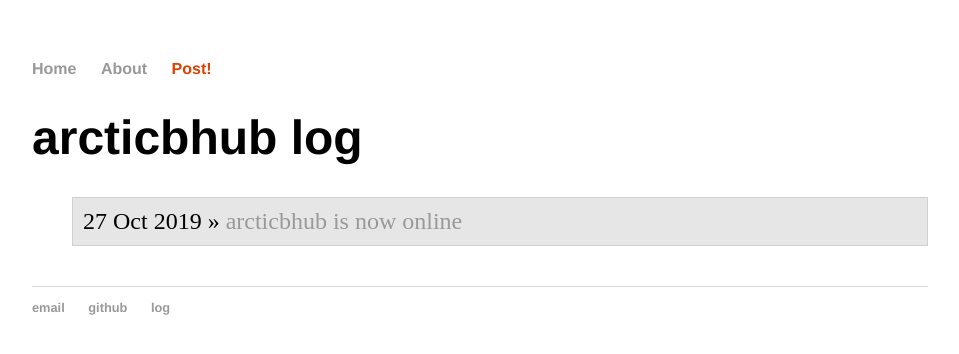
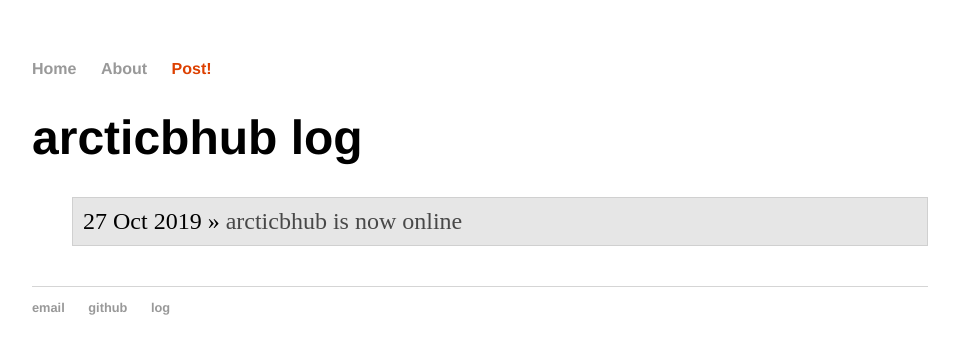
Before and after one commit to arcticbhub/arcticbhub.github.io, a Jekyll site: the page built from log/index.html, in a window 1280 px wide. Shown: the top 354 px of the page, without its empty margins (160-1119 px from the left). Built offline with Jekyll 4.4.1, drawn with Linux system fonts in a browser that asks for light colours.

Commit message:
Update main.css

```diff
--- a/css/main.css
+++ b/css/main.css
@@ -50,6 +50,9 @@ ul.posts li {
     border: 1px solid #d0d0d0;
     margin: 5px auto;
 }
+.posts a {
+    color: #484848;
+}
 .price {
     float: right;
     color: #dd4000;
```
